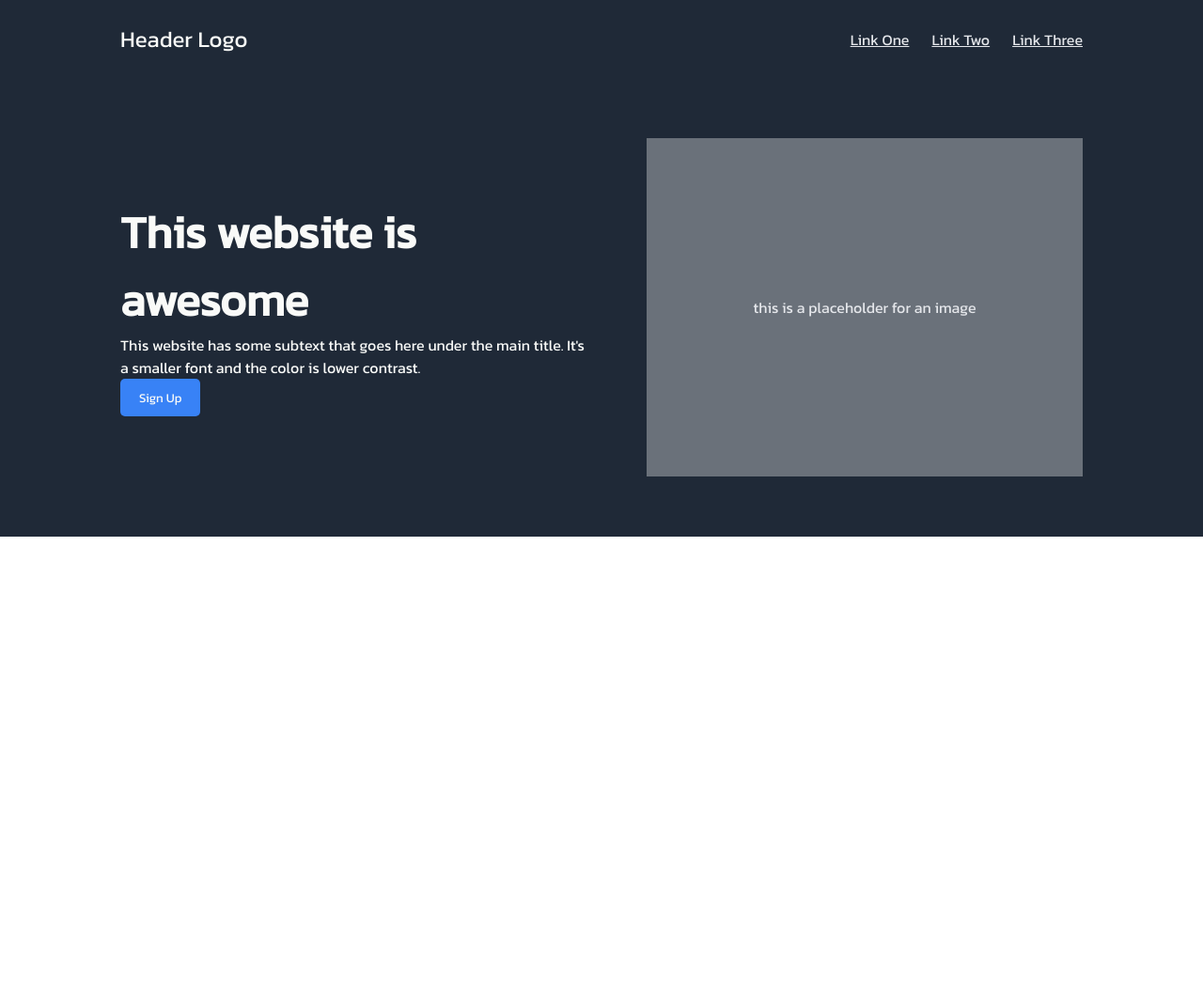
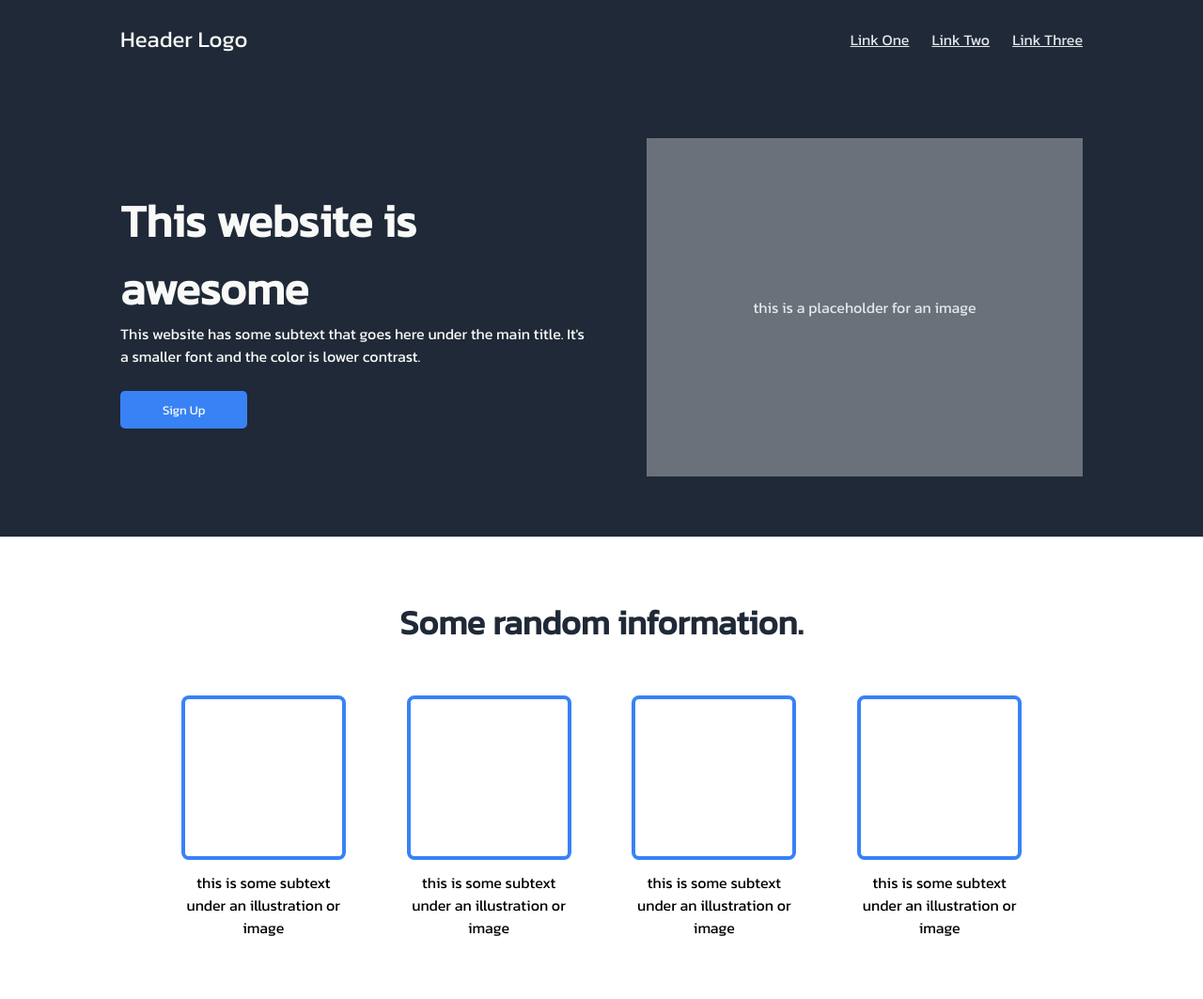
Before and after one commit to cboud31/top-landing-page, a plain HTML site: page index.html in a window 1280 px wide. Shown: the whole page at 94% size. Before the commit the page ends 800 px from the top, so only its background shows below. Drawn offline with Linux system fonts and the light colour scheme.

Commit message:
finish building tiles section

```diff
--- a/index.html
+++ b/index.html
@@ -37,7 +37,36 @@
         <div class="hero-subtext">this is a placeholder for an image</div>
       </div>
     </section>
-    <!-- CAROUSEL -->
+    <!-- TILES -->
+    <section class="tiles-section">
+      <h3 class="tiles-title">Some random information.</h3>
+      <div class="tiles-wrapper">
+        <div class="tile">
+          <div class="tile-square"></div>
+          <p class="tiles-caption">
+            this is some subtext under an illustration or image
+          </p>
+        </div>
+        <div class="tile">
+          <div class="tile-square"></div>
+          <p class="tiles-caption">
+            this is some subtext under an illustration or image
+          </p>
+        </div>
+        <div class="tile">
+          <div class="tile-square"></div>
+          <p class="tiles-caption">
+            this is some subtext under an illustration or image
+          </p>
+        </div>
+        <div class="tile">
+          <div class="tile-square"></div>
+          <p class="tiles-caption">
+            this is some subtext under an illustration or image
+          </p>
+        </div>
+      </div>
+    </section>
     <!-- TESTIMONIAL -->
     <!-- CTA -->
     <!-- FOOTER -->
--- a/styles.css
+++ b/styles.css
@@ -8,6 +8,7 @@
   --main-bg-color: #1f2937;
   --placeholder-gray: #f9faf858;
   --secondary-bg-gray: #e5e7eb;
+  --text-dark-gray: #1f2937;
   --text-primary-white: #f9faf8;
   --text-secondary-white: #e5e7eb;
 }
@@ -79,5 +80,41 @@
   border: none;
   border-radius: 5px;
   color: var(--text-primary-white);
-  padding: 10px 20px;
+  margin-top: 25px;
+  padding: 10px 45px;
 }
+
+/* TILES SECTION */
+.tiles-section {
+  align-items: center;
+  display: flex;
+  flex-direction: column;
+  justify-content: center;
+  padding: 5% 10%;
+}
+
+.tiles-wrapper {
+  align-items: center;
+  display: flex;
+  justify-content: space-evenly;
+  width: 100%;
+}
+
+.tiles-title {
+  color: var(--text-dark-gray);
+  font-size: 36px;
+  margin-bottom: 5%;
+}
+
+.tile {
+  text-align: center;
+  width: 175px;
+}
+
+.tile-square {
+  border: 4px solid var(--light-blue);
+  border-radius: 8px;
+  height: 175px;
+  margin-bottom: 12px;
+  width: inherit;
+}
```
